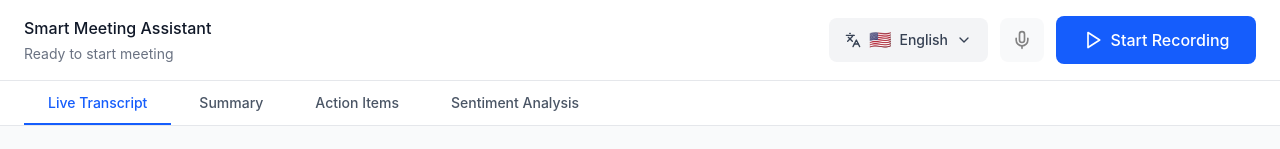
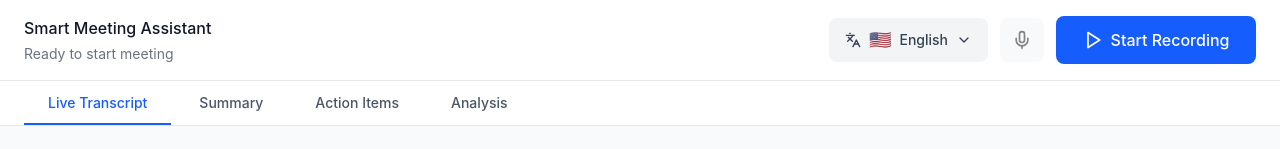
Before and after one commit to ClarenceChen0627/smart-meeting-assistant, a React (Vite) app in the folder frontend/: page / in a window 1280 px wide. Shown: the top 149 px of the page. Built offline with nearby package versions, Linux system fonts and the light colour scheme.

Commit message:
refactor: rename Sentiment UI to Analysis to better reflect Engagement features

```diff
--- a/frontend/src/app/App.tsx
+++ b/frontend/src/app/App.tsx
@@ -3,7 +3,7 @@ import { Play, Pause, Mic, MicOff, AlertCircle } from 'lucide-react';
 import { TranscriptPanel } from './components/TranscriptPanel';
 import { SummaryPanel } from './components/SummaryPanel';
 import { ActionItemsPanel } from './components/ActionItemsPanel';
-import { SentimentAnalysis } from './components/SentimentAnalysis';
+import { MeetingAnalysisPanel } from './components/MeetingAnalysisPanel';
 import { TranslationControls } from './components/TranslationControls';
 import { useWebSocket } from '../hooks/useWebSocket';
 import { useAudioRecording } from '../hooks/useAudioRecording';
@@ -19,7 +19,7 @@ interface DisplayTranscriptItem extends TranscriptItem {
 }
 
 export default function App() {
-  const [activeTab, setActiveTab] = useState<'transcript' | 'summary' | 'actions' | 'sentiment'>('transcript');
+  const [activeTab, setActiveTab] = useState<'transcript' | 'summary' | 'actions' | 'analysis'>('transcript');
   const [isRecording, setIsRecording] = useState(false);
   const [isStarting, setIsStarting] = useState(false);
   const [isFinalizing, setIsFinalizing] = useState(false);
@@ -158,7 +158,7 @@ export default function App() {
     { id: 'transcript', label: 'Live Transcript' },
     { id: 'summary', label: 'Summary' },
     { id: 'actions', label: 'Action Items' },
-    { id: 'sentiment', label: 'Sentiment Analysis' }
+    { id: 'analysis', label: 'Analysis' }
   ];
 
   return (
@@ -264,7 +264,7 @@ export default function App() {
           )}
           {activeTab === 'summary' && <SummaryPanel summary={summary} />}
           {activeTab === 'actions' && <ActionItemsPanel summary={summary} />}
-          {activeTab === 'sentiment' && <SentimentAnalysis analysis={analysis} transcripts={transcripts} />}
+          {activeTab === 'analysis' && <MeetingAnalysisPanel analysis={analysis} transcripts={transcripts} />}
         </div>
       </div>
     </div>
--- a/frontend/src/app/components/SentimentAnalysis.tsx
+++ b/frontend/src/app/components/MeetingAnalysisPanel.tsx
@@ -8,7 +8,7 @@ interface DisplayTranscriptItem {
   start: number;
 }
 
-interface SentimentAnalysisProps {
+interface MeetingAnalysisPanelProps {
   analysis: MeetingAnalysis | null;
   transcripts: DisplayTranscriptItem[];
 }
@@ -26,13 +26,13 @@ const formatTime = (seconds: number): string => {
   return `${mins.toString().padStart(2, '0')}:${secs.toString().padStart(2, '0')}`;
 };
 
-export function SentimentAnalysis({ analysis, transcripts }: SentimentAnalysisProps) {
+export function MeetingAnalysisPanel({ analysis, transcripts }: MeetingAnalysisPanelProps) {
   const safeTranscripts = transcripts || [];
 
   if (!analysis) {
     return (
       <div className="max-w-7xl mx-auto flex items-center justify-center py-20 text-gray-500">
-        <p>Sentiment analysis will appear here once the server processes the data.</p>
+        <p>Meeting analysis will appear here once the server processes the data.</p>
       </div>
     );
   }
```
Also changed, not shown: 1 other file (tests, documents, lock files or other folders).
